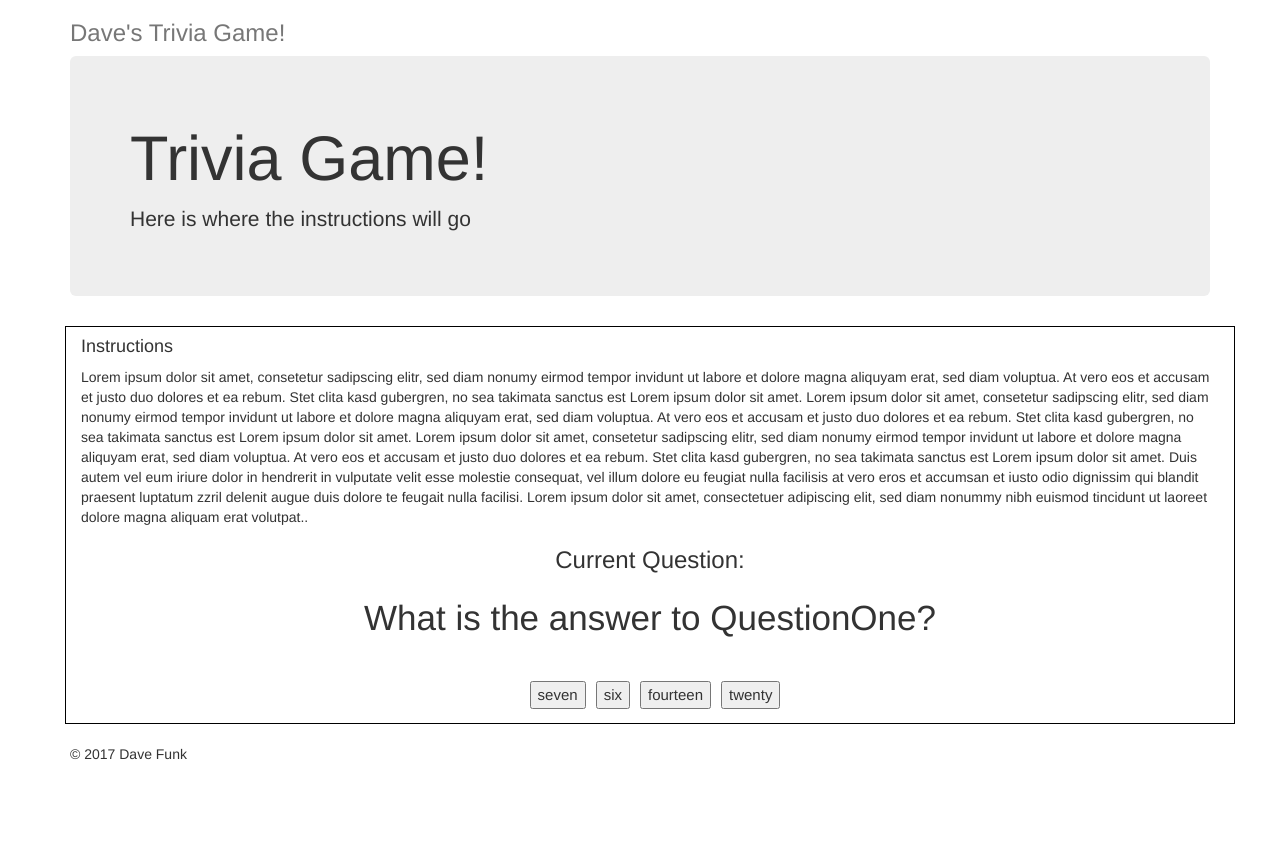
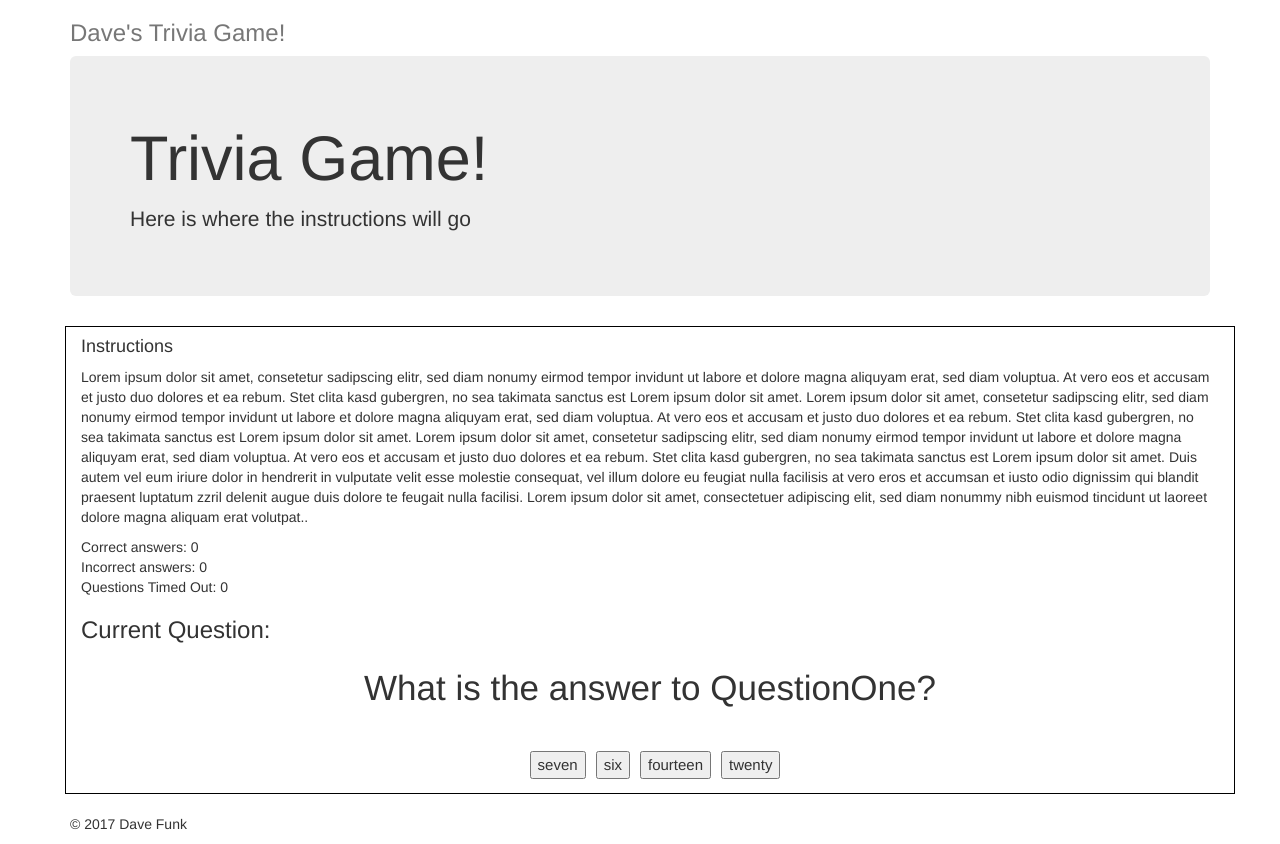
Before and after one commit to davidfunk13/trivia-game, a plain HTML site: page index.html in a window 1280 px wide. Both pictures are taken after a click on the button "Click to Start!". Before the commit the page ends 800 px from the top, so only its background shows below. Drawn offline with nearby package versions, Linux system fonts and the light colour scheme.

Commit message:
added scoreboard. consolodated some things into their own functions

```diff
--- a/assets/javascript/app.js
+++ b/assets/javascript/app.js
@@ -1,7 +1,8 @@
 $(document).ready(function () {
     var rightAnswers = 0;
     var wrongAnswers = 0;
-    var unAnswered = 0;
+    var noAnswer = 0;
+
 
 
     var triviaQuestions = [{
@@ -32,14 +33,24 @@ $(document).ready(function () {
     //function that prints the current question to the page, takes an argument of "current question"
     $('.start-game').on("click", function () {
         printCurrentQuestion(currentQuestion);
-        printAnswerButtons(0);
+        printAnswerButtons(currentQuestion);
+        showScoreboard();
         $('.start-game').addClass("hidden");
-        $('#questionsdiv').removeClass("hidden");
         $('#buttonsdiv').removeClass("hidden");
 
     })
 
+    function showScoreboard() {
+        $('.scoreboard').removeClass("hidden");
+        $('#rightanswers').html("Correct answers: " + rightAnswers);
+        $('#wronganswers').html("Incorrect answers: " + wrongAnswers);
+        $('#noanswer').html("Questions Timed Out: " + noAnswer);
+        $('#timer').html();
+        $('#questionsremaining').html();
+    }
+
     function printCurrentQuestion(currentQuestion) {
+        $('#questionsdiv').removeClass("hidden");
         $('#questionsdiv').text(triviaQuestions[currentQuestion].question);
     }
 
@@ -61,9 +72,21 @@ $(document).ready(function () {
         var answerIndex = parseInt(answerDataValue)
         if (triviaQuestions[currentQuestion].correct === answerIndex) {
             alert("right answer yadig");
+            rightAnswers++
+            console.log({
+                "right answers": rightAnswers
+            }, {
+                "wrong answers": wrongAnswers
+            });
         }
         if (triviaQuestions[currentQuestion].correct !== answerIndex) {
-            alert("WRONG!!")
+            alert("WRONG!!");
+            wrongAnswers++
+            console.log({
+                "right answers": rightAnswers
+            }, {
+                "wrong answers": wrongAnswers
+            });
         }
 
         console.log({
--- a/index.html
+++ b/index.html
@@ -43,12 +43,12 @@
                     accumsan et iusto odio dignissim qui blandit praesent luptatum zzril delenit augue duis dolore te feugait
                     nulla facilisi. Lorem ipsum dolor sit amet, consectetuer adipiscing elit, sed diam nonummy nibh euismod
                     tincidunt ut laoreet dolore magna aliquam erat volutpat..</p>
-                <div class="rightanswers"></div>
-                <div class="wronganswers"></div>
-                <div class="noanswer"></div>
-                <div class="timer"></div>
-                <div class="questionsremaining"></div>
-                <div class="questionheader">
+                <div class="hidden scoreboard" id="rightanswers"></div>
+                <div class="hidden scoreboard" id="wronganswers"></div>
+                <div class="hidden scoreboard" id="noanswer"></div>
+                <div class="hidden scoreboard" id="timer"></div>
+                <div class="hidden scoreboard" id="questionsremaining"></div>
+                <div class="hidden scoreboard" class="questionheader">
                     <h3>Current Question:</h3>
                 </div>
                 <div class="hidden" id="questionsdiv"></div>
```
